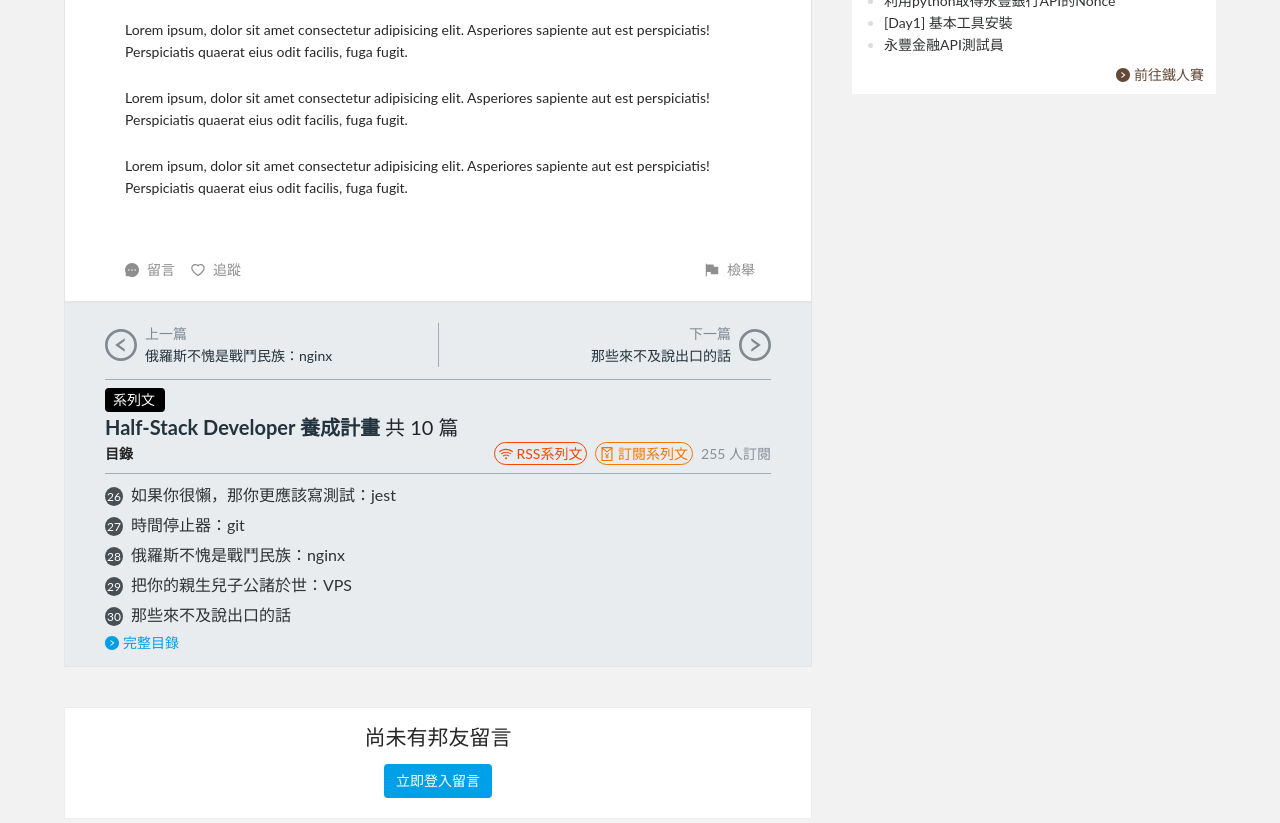
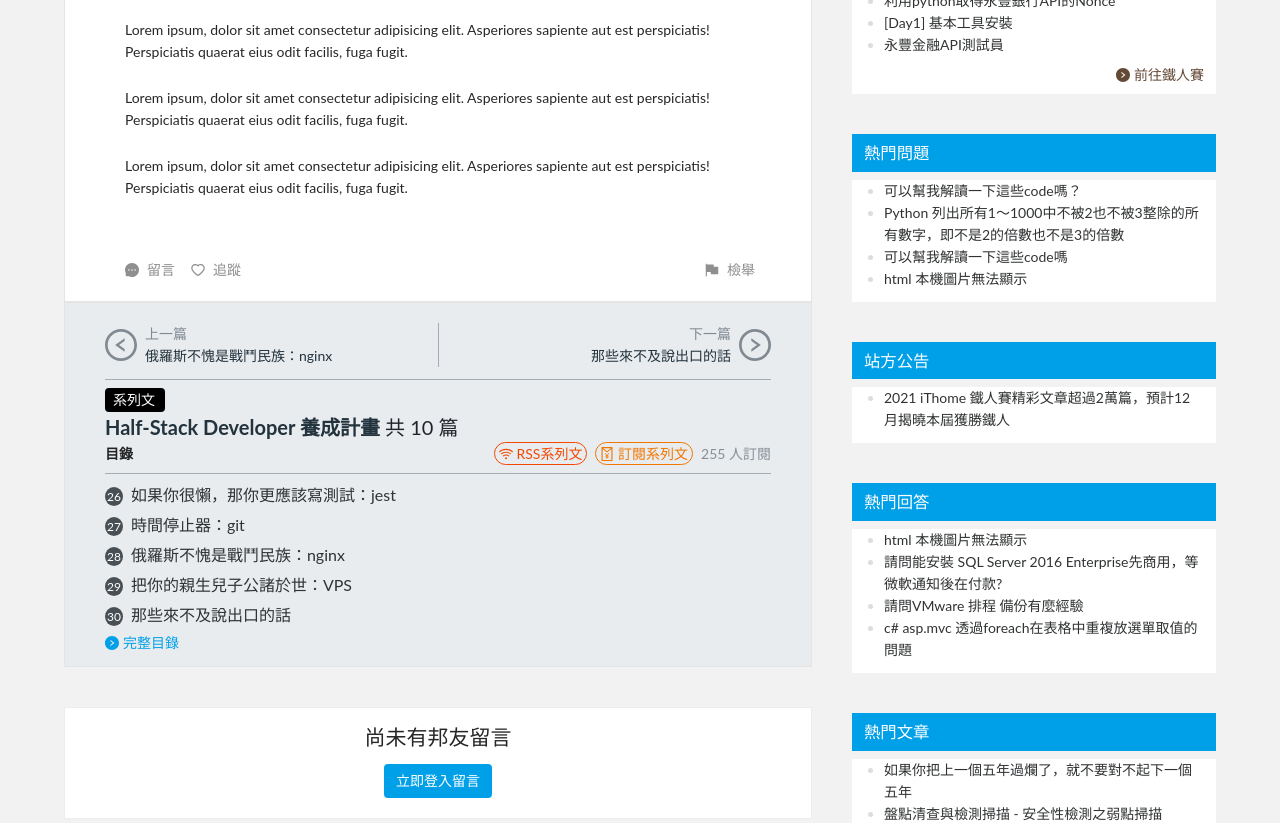
Before and after one commit to kaichiang1991/ithelpPractice, a React (Create React App) app: page / in a window 1280 px wide. Shown: the part 720-1543 px from the top of the page. Built offline with nearby package versions, Linux system fonts and the light colour scheme.

Commit message:
完成 block

```diff
--- a/src/App.js
+++ b/src/App.js
@@ -10,6 +10,7 @@ import About from './components/about/About'
 import Comment from './components/comment/Comment'
 import Contest from './components/side/Contest'
 import Article from './components/side/Article'
+import Block from './components/side/Block'
 
 const StyledMainContainer = styled.div `
   background-color: #F2F2F2;
@@ -61,6 +62,25 @@ const App = () => {
               '[Day1] 基本工具安裝',
               '永豐金融API測試員'
             ]} gotoLink='/tech' goto='前往鐵人賽' />
+            <Block title='熱門問題' list={[
+              '可以幫我解讀一下這些code嗎？',
+              'Python 列出所有1～1000中不被2也不被3整除的所有數字，即不是2的倍數也不是3的倍數',
+              '可以幫我解讀一下這些code嗎',
+              'html 本機圖片無法顯示'
+            ]}/>
+            <Block title='站方公告' list={['2021 iThome 鐵人賽精彩文章超過2萬篇，預計12月揭曉本屆獲勝鐵人']} />
+            <Block title='熱門回答' list={[
+              'html 本機圖片無法顯示',
+              '請問能安裝 SQL Server 2016 Enterprise先商用，等微軟通知後在付款?',
+              '請問VMware 排程 備份有麼經驗',
+              'c# asp.mvc 透過foreach在表格中重複放選單取值的問題'
+            ]} />
+            <Block title='熱門文章' list={[
+              '如果你把上一個五年過爛了，就不要對不起下一個五年',
+              '盤點清查與檢測掃描 - 安全性檢測之弱點掃描',
+              'JavaScript 從 100% 繼續，再多程式語言也不是問題！',
+              'JS 44 - 輸入網址就能使用的 RSS 閱讀器'
+            ]} />
           </StyledSideSection>
         </StyledContentContainer>
       </StyledMainContainer>
--- /dev/null
+++ b/src/components/side/Block.jsx
@@ -0,0 +1,51 @@
+import styled from "styled-components"
+
+const StyledBlockContainer = styled.div `
+  margin-bottom: 40px;
+`
+
+const StyledBlockTitleContainer = styled.div `
+  background-color: #00a0e9;
+  padding: 6px 12px;
+
+  h3{
+    color: #fff;
+    margin: 0;
+  }
+`
+
+const StyledBlockContentContainer = styled.div `
+  background-color: #fff;
+`
+
+const StyledBlockUl = styled.ul `
+  margin: 8px 0;
+  padding-left: 32px;
+  padding-right: 12px;
+  padding-bottom: 12px;
+
+  li{
+    color: #303233;
+  }
+
+  li::marker{
+    color: #ddd;
+  }
+`
+
+const Block = ({title, list}) => {
+  return (
+    <StyledBlockContainer>
+      <StyledBlockTitleContainer>
+        <h3>{title}</h3>
+      </StyledBlockTitleContainer>
+      <StyledBlockContentContainer>
+        <StyledBlockUl>
+          {list.map(_list => <li>{_list}</li>)}
+        </StyledBlockUl>
+      </StyledBlockContentContainer>
+    </StyledBlockContainer>
+  )
+}
+
+export default Block
```
